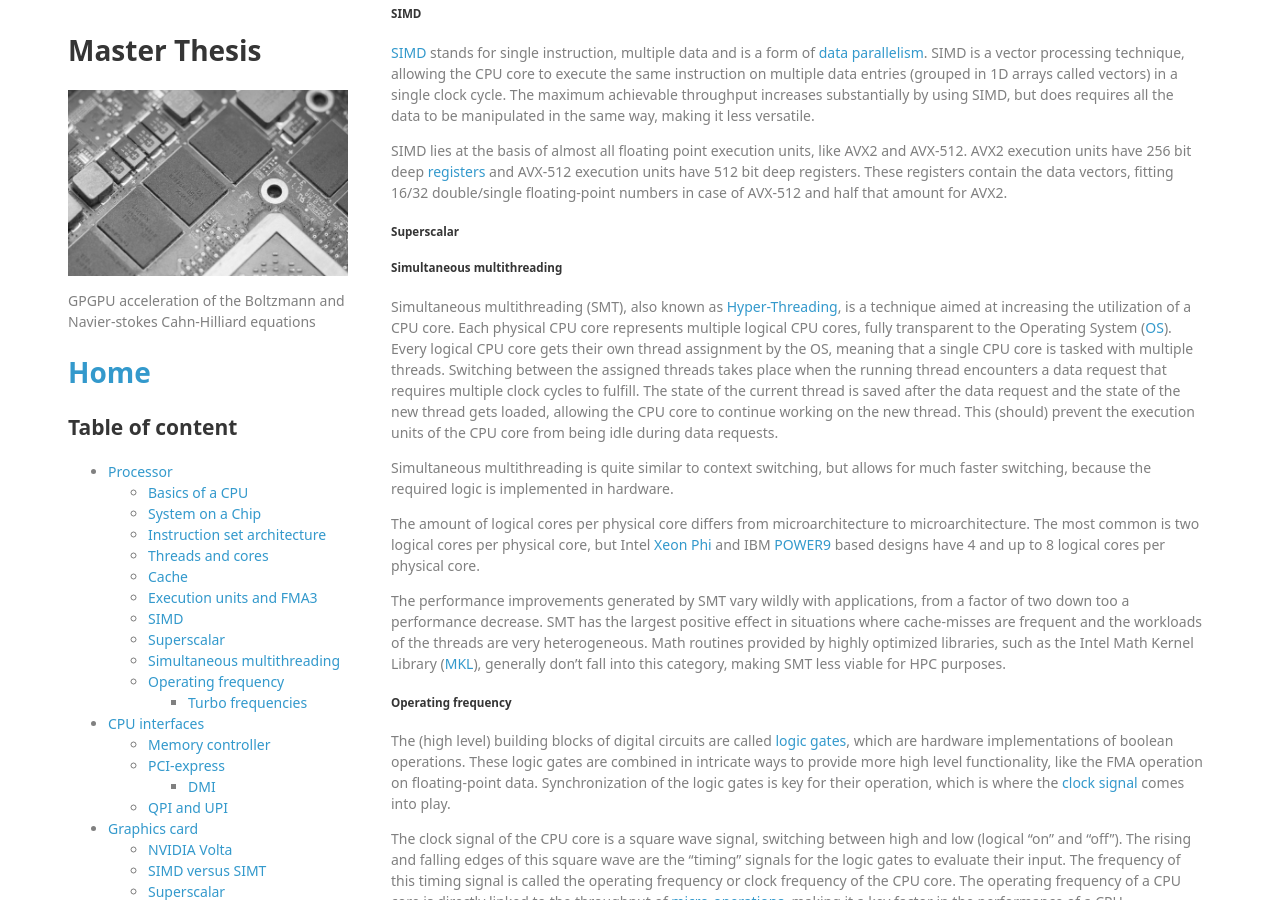
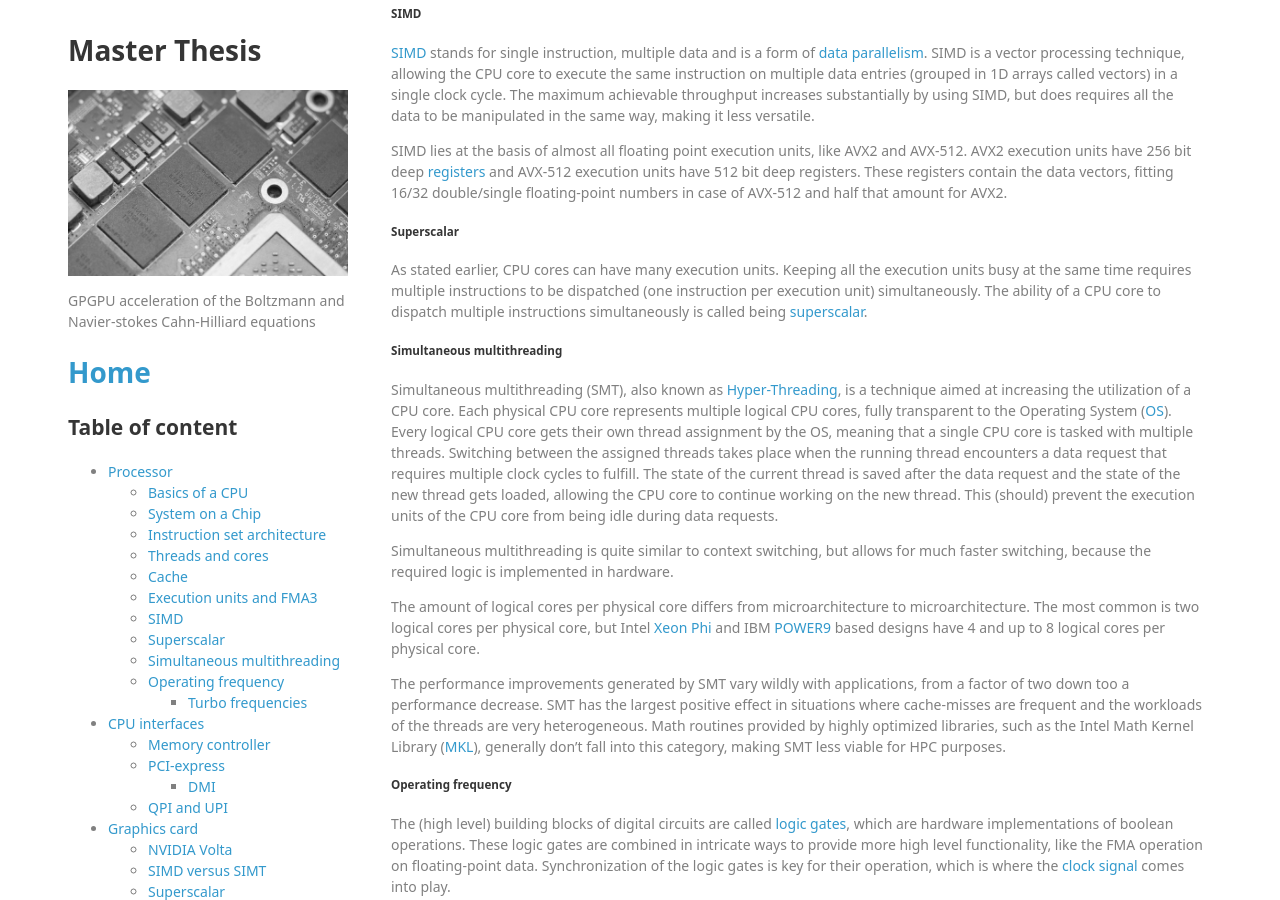
Before and after one commit to lucasbekker/lucasbekker.github.io, a Jekyll site: the page built from _sections/Computer_components.md, in a window 1280 px wide and 900 px high, scrolled down 2518 px. Built offline with Jekyll 4.4.1, drawn with Linux system fonts in a browser that asks for light colours; nearby versions of some CDN libraries; formulas are drawn with MathJax 3.

Commit message:
Written subsection on superscalar.

```diff
--- a/_sections/Computer_components.md
+++ b/_sections/Computer_components.md
@@ -75,7 +75,7 @@ SIMD lies at the basis of almost all floating point execution units, like AVX2 a
 
 ##### Superscalar
 
-
+As stated earlier, CPU cores can have many execution units. Keeping all the execution units busy at the same time requires multiple instructions to be dispatched (one instruction per execution unit) simultaneously. The ability of a CPU core to dispatch multiple instructions simultaneously is called being [superscalar](https://en.wikipedia.org/wiki/Superscalar_processor).
 
 ##### Simultaneous multithreading
 
```
